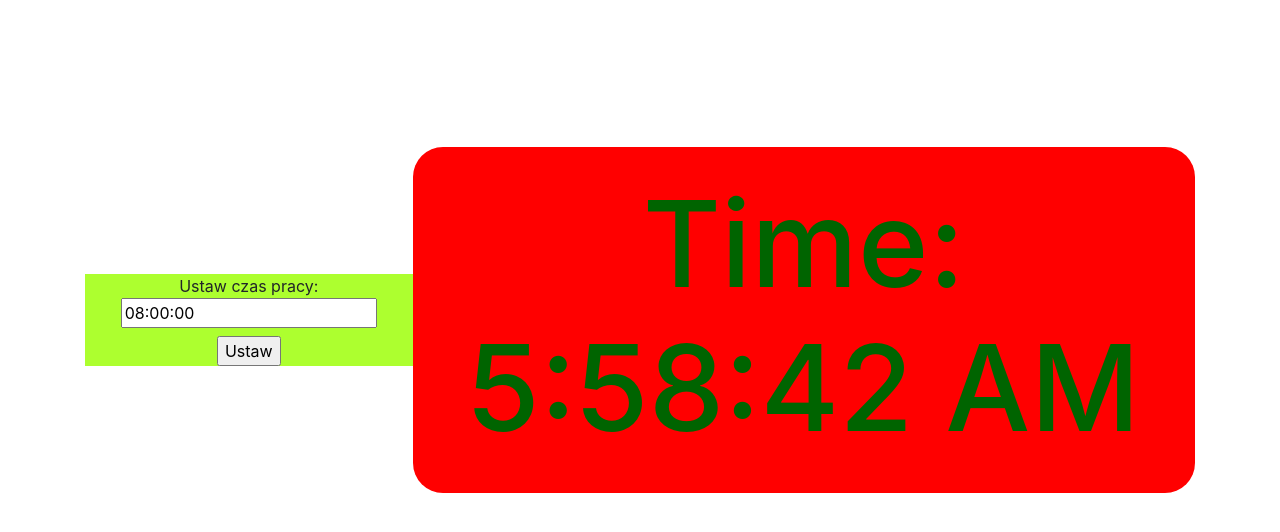
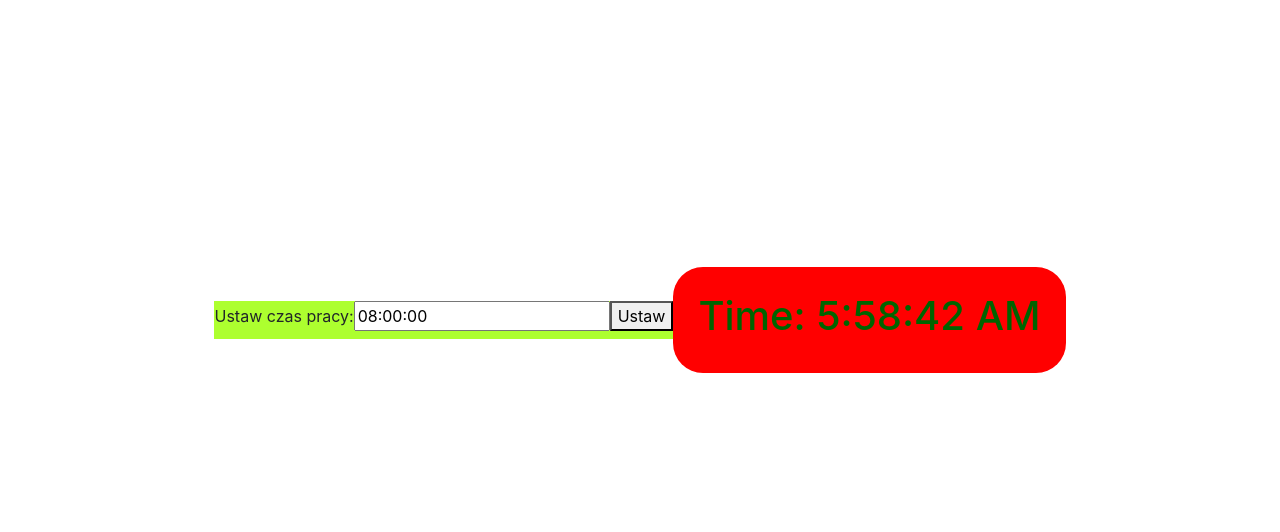
Before and after one commit to krzysztofbogusz91/work-timer, a React (Create React App) app: page / in a window 1280 px wide. Shown: the top 532 px of the page. Built offline with nearby package versions, Linux system fonts and the light colour scheme; the HTML template or start-up script is replaced by a standard one.

Commit message:
passing props

```diff
--- a/src/App.tsx
+++ b/src/App.tsx
@@ -4,12 +4,10 @@ import './App.scss';
 import MainLayoutComponent from './components/layout/main-layout.component';
 
 const App: React.FC = () => {
-  const props = {
-    name: 'Chris'
-  }
+
   return (
     <div className="App">
-      <MainLayoutComponent {...props} />
+      <MainLayoutComponent />
     </div>
   );
 }
--- a/src/components/layout/main-layout.component.scss
+++ b/src/components/layout/main-layout.component.scss
@@ -1,5 +1,6 @@
 .container {
   display: flex;
+  flex-wrap: wrap;
   justify-content: center;
   align-items: center;
   width: 100vw;
--- a/src/components/layout/main-layout.component.tsx
+++ b/src/components/layout/main-layout.component.tsx
@@ -3,10 +3,13 @@ import TimerComponent from '../timer/timer.component';
 import './main-layout.component.scss'
 import WorkSetterComponent from '../work-setter/work-setter.component';
 export default class MainLayoutComponent extends Component {
+    setTimeEvent(ev: any) {
+        console.log(ev.target.value)
+    }
     render() {
         return (
             <div className="container">
-                <WorkSetterComponent />
+                <WorkSetterComponent setTime={this.setTimeEvent} />
                 <TimerComponent />
             </div>
         )
--- a/src/components/timer/timer.component.tsx
+++ b/src/components/timer/timer.component.tsx
@@ -24,7 +24,7 @@ export default class TimerComponent extends Component {
         const date = new Date();
         return (
             <div className="timer">
-                <h2 style={{ fontSize: '120px' }}> Time:  {this.state.date.toLocaleTimeString()} </h2>
+                <h2 style={{ fontSize: '40px' }}> Time:  {this.state.date.toLocaleTimeString()} </h2>
             </div >
         )
     }
--- a/src/components/work-setter/work-setter.component.tsx
+++ b/src/components/work-setter/work-setter.component.tsx
@@ -1,9 +1,14 @@
 import React, { Component } from 'react'
 import './work-setter.component.scss'
 
-export default class WorkSetterComponent extends Component {
+type SetterProps = {
+    setTime: any;
+}
+
+export default class WorkSetterComponent extends Component<SetterProps> {
     state: any;
-    constructor(props: any) {
+    time = "08:00:00"
+    constructor(props: SetterProps) {
         super(props)
 
     }
@@ -14,9 +19,9 @@ export default class WorkSetterComponent extends Component {
             <div className="setter">
                 <form>
                     <label> Ustaw czas pracy:
-                        <input type="text" name="data" value="08:00:00" />
+                        <input type="text" name="data" value={this.time} />
                     </label>
-                    <input type="submit" value="Ustaw" />
+                    <button value="08:00:00" onClick={this.props.setTime} type="button">Ustaw</button>
                 </form>
             </div >
         )
```
